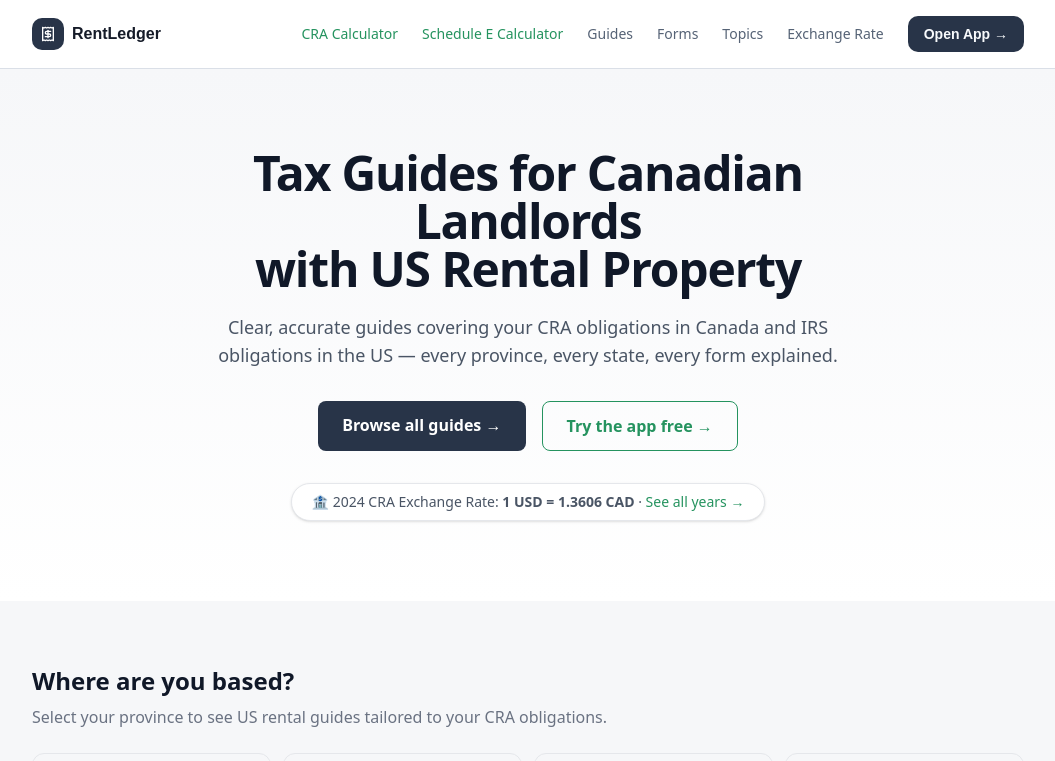
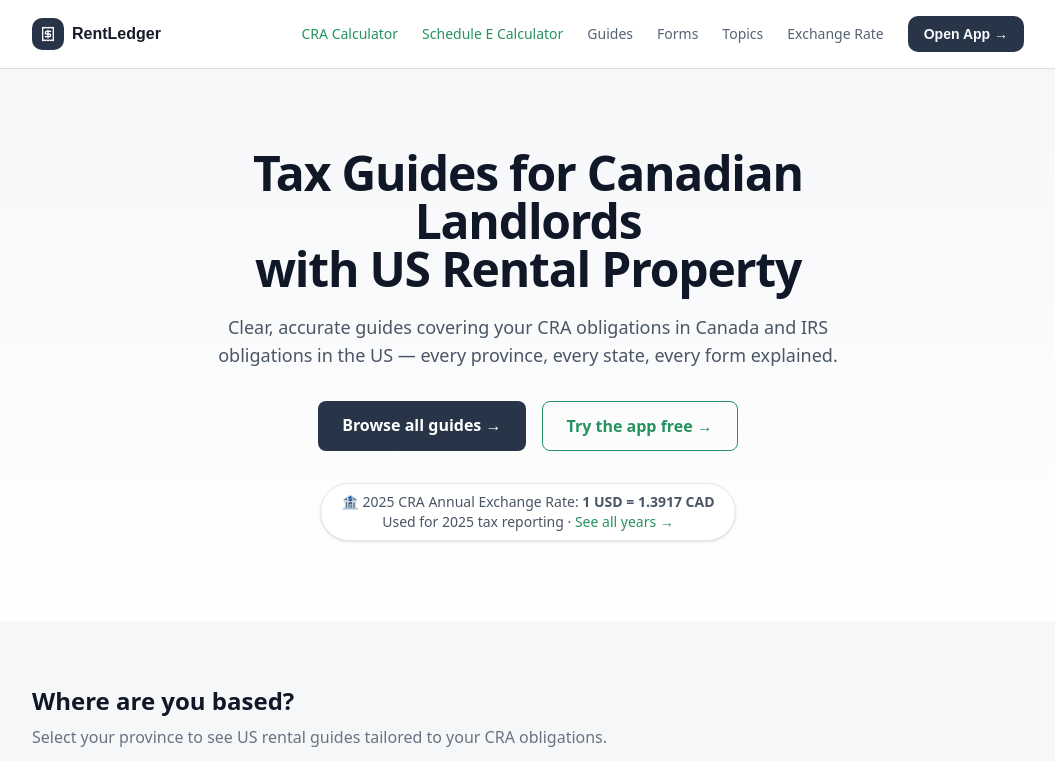
Before and after one commit to emvasiliev/rentledger-seo, a Next.js app: page / in a window 1280 px wide. Shown: the top 761 px of the page, without its empty margins (112-1167 px from the left). Built offline with nearby package versions, Linux system fonts and the light colour scheme; no server answers.

Commit message:
fix: make homepage CRA exchange rate dynamic and future-proof

```diff
--- a/app/page.tsx
+++ b/app/page.tsx
@@ -1,9 +1,14 @@
 import { PROVINCES } from "@/data/provinces";
 import { TOPICS } from "@/data/topics";
-import { FALLBACK_EXCHANGE_RATES } from "@/lib/bank-of-canada";
+import { getExchangeRateSafe, FALLBACK_EXCHANGE_RATES } from "@/lib/bank-of-canada";
 
-export default function HomePage() {
-  const currentRate = FALLBACK_EXCHANGE_RATES[0];
+export const revalidate = 86400;
+
+export default async function HomePage() {
+  const targetTaxYear = new Date().getFullYear() - 1;
+  const liveRate = await getExchangeRateSafe(targetTaxYear);
+  const currentRate = liveRate ?? FALLBACK_EXCHANGE_RATES[0];
+  const isFallback = currentRate.year !== targetTaxYear;
 
   return (
     <div>
@@ -33,11 +38,18 @@ export default function HomePage() {
 
         {currentRate && (
           <div className="mt-8 inline-block rounded-full bg-white border border-gray-200 shadow-sm px-5 py-2 text-sm text-gray-600">
-            🏦 {currentRate.year} CRA Exchange Rate: <strong>1 USD = {currentRate.usdToCad} CAD</strong>
-            {" · "}
-            <a href={`/tools/exchange-rate/${currentRate.year}`} className="text-[hsl(152_60%_36%)] hover:underline">
-              See all years →
-            </a>
+            🏦 {targetTaxYear} CRA Annual Exchange Rate: <strong>1 USD = {currentRate.usdToCad} CAD</strong>
+            <br />
+            {isFallback ? (
+              <>Using latest available rate from {currentRate.year}{" · "}Official {targetTaxYear} rate pending</>
+            ) : (
+              <>
+                Used for {targetTaxYear} tax reporting{" · "}
+                <a href={`/tools/exchange-rate/${targetTaxYear}`} className="text-[hsl(152_60%_36%)] hover:underline">
+                  See all years →
+                </a>
+              </>
+            )}
           </div>
         )}
       </section>
--- a/lib/bank-of-canada.ts
+++ b/lib/bank-of-canada.ts
@@ -92,6 +92,7 @@ export async function getExchangeRateForYear(year: number): Promise<ExchangeRate
  * Update these annually.
  */
 export const FALLBACK_EXCHANGE_RATES: ExchangeRateData[] = [
+  { year: 2025, usdToCad: 1.3917, cadToUsd: 0.7186, source: "Bank of Canada annual average (fallback)", fetchedAt: "2026-01-01" },
   { year: 2024, usdToCad: 1.3606, cadToUsd: 0.7350, source: "Bank of Canada annual average (fallback)", fetchedAt: "2025-01-01" },
   { year: 2023, usdToCad: 1.3497, cadToUsd: 0.7409, source: "Bank of Canada annual average (fallback)", fetchedAt: "2024-01-01" },
   { year: 2022, usdToCad: 1.3013, cadToUsd: 0.7685, source: "Bank of Canada annual average (fallback)", fetchedAt: "2023-01-01" },
```
